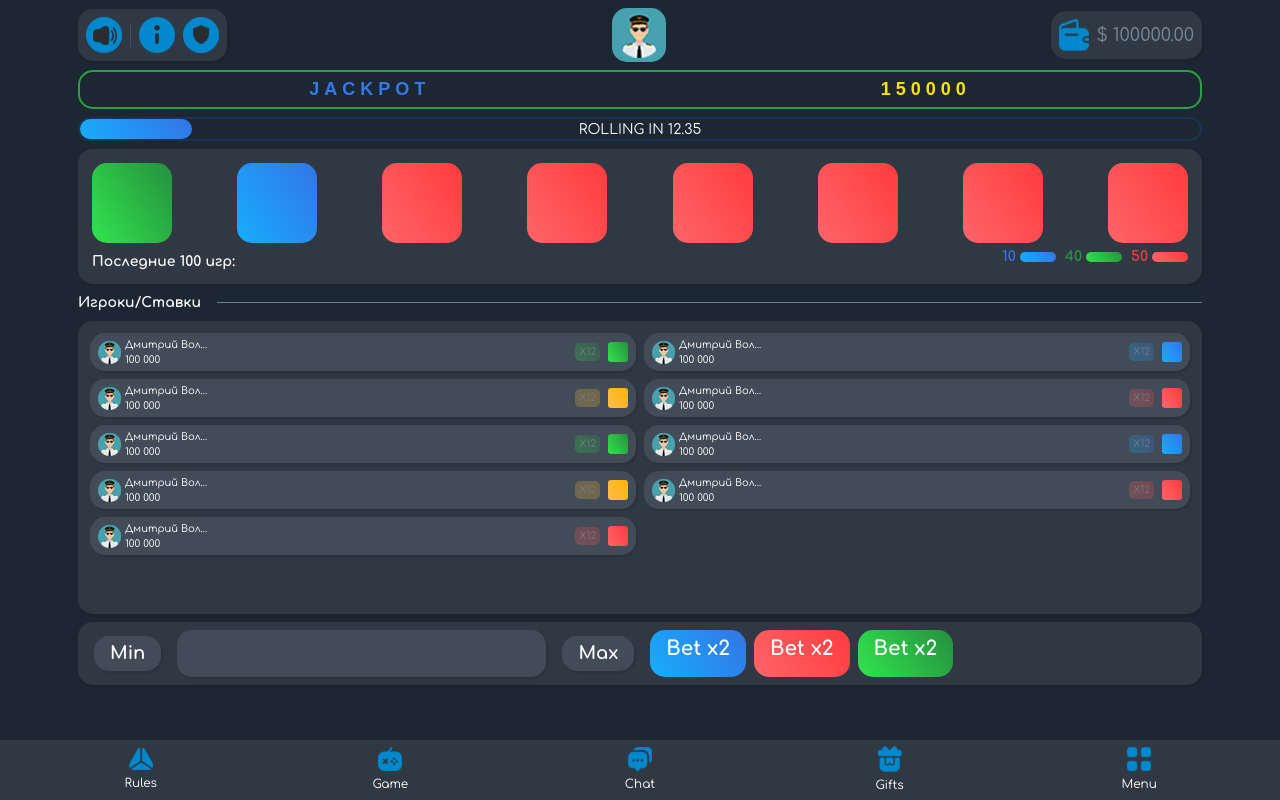
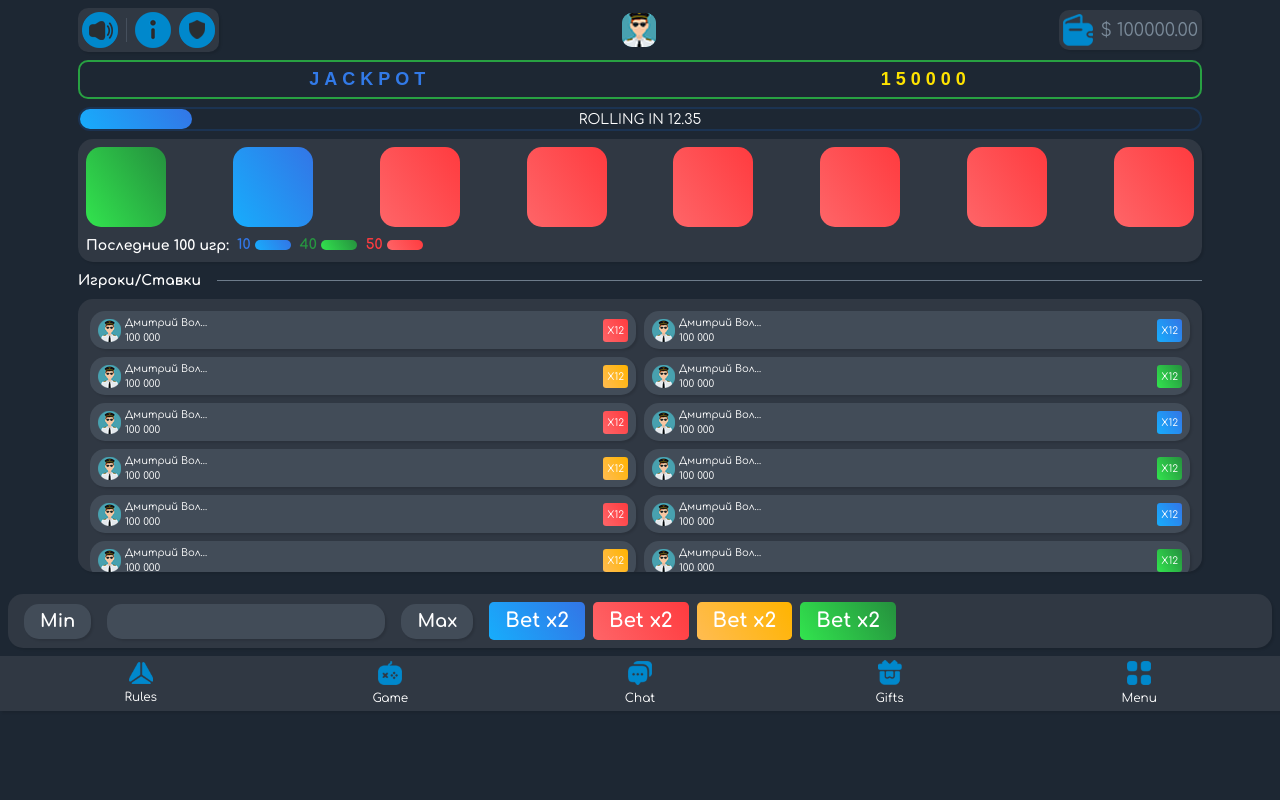
Before and after one commit to weasel-v-dev/tonroll.loc, a PHP site: page / in a window 1280 px wide. Run offline with PHP 8.4, Linux system fonts and the light colour scheme.

Commit message:
new branch

```diff
--- a/assets/css/style.css
+++ b/assets/css/style.css
@@ -40,8 +40,9 @@ body {
 }
 
 .trl-avatar {
-    width: 54px;
-    height: 54px;
+    width: 34px;
+    height: 34px;
+    overflow: hidden;
 }
 
 
@@ -69,10 +70,6 @@ body {
 
 .trl-jack-pot__amount {
     color: #fee300;
-}
-
-.trl-roll {
-    padding: 14px;
 }
 
 .trl-roll__list {
@@ -171,10 +168,7 @@ body {
     width: 23px;
     height: 23px;
 }
-.trl-player-bet__cell  {
-    width: 20px;
-    height: 20px;
-}
+
 .trl-player-bet__name {
     width: 85px;
 }
@@ -188,7 +182,11 @@ input {
 }
 
 .trl-menu {
-    height: 60px;
+    height: 206px;
+}
+
+.rounded-4 {
+    border-radius: 10px;
 }
 
 .trl-menu__item {
@@ -218,18 +216,16 @@ a {
     text-decoration: none;
 }
 
-@media screen and (max-width: 450px) {
+@media screen and (max-width: 400px) {
+
+}
+@media  (max-width: 400px) {
     .trl-players-bets__list .col-6 {
         flex-basis: 100%;
         width: 100%;
     }
-}
-@media  (max-width: 400px) {
     .trl-avatar-header-icon, .trl-avatar {
-        width: 34px;
-    }
-    .trl-avatar {
-        height: 34px;
+        width: 30px;
     }
     .trl-avatar img {
         width: 100%;
--- a/index.php
+++ b/index.php
@@ -13,23 +13,23 @@
     <div class="container g-0">
     <div class="px-2 pt-2">
         <div class="d-flex justify-content-between align-items-center">
-            <div class="d-flex align-items-center trl-bg rounded-5 p-2">
+            <div class="d-flex align-items-center trl-bg rounded-4 p-1">
                 <img src="/assets/img/dynamic.png" class="pe-2 trl-avatar-header-icon" alt="">
                 <div class="trl-separator trl-bg-light"></div>
                 <img src="/assets/img/i.png" class="ps-2 trl-avatar-header-icon" alt="">
                 <img src="/assets/img/armor.png" class="ps-2 trl-avatar-header-icon" alt="">
             </div>
-            <div class="trl-avatar trl-bg-green-blue d-flex justify-content-center align-items-center rounded-5">
+            <div class="trl-avatar trl-bg-green-blue d-flex justify-content-center align-items-center rounded-4">
                 <img src="/assets/img/plug/avatar.png" alt="">
             </div>
 
 
-            <div class="d-flex align-items-center trl-bg rounded-5 p-2">
+            <div class="d-flex align-items-center trl-bg rounded-4 p-1">
                 <img src="/assets/img/wallet.png" class="pe-2 trl-avatar-header-icon" alt="">
                 <div class="trl-color font-18">$ 100000.00</div>
             </div>
         </div>
-        <div class="trl-jack-pot mt-2 rounded-5 p-1 d-flex justify-content-around align-items-center">
+        <div class="trl-jack-pot mt-2 rounded-4 p-1 d-flex justify-content-around align-items-center">
             <div class="trl-jack-pot__name fw-bold">JACKPOT</div>
             <div class="trl-jack-pot__amount fw-bold">150000</div>
         </div>
@@ -39,7 +39,7 @@
             <span style="margin-top: 1px"
                   class="text-uppercase lh-1 font-14 position-absolute start-50 top-50 translate-middle">rolling in 12.35</span>
         </div>
-        <div class="trl-roll trl-bg mt-2 rounded-5">
+        <div class="trl-roll p-2 trl-bg mt-2 rounded-5">
             <div class="trl-roll__list">
                 <div class="trl-roll__el-wrap">
                     <div class="trl-roll__el trl-gr-green rounded-5"></div>
@@ -66,8 +66,8 @@
                     <div class="trl-roll__el trl-gr-red rounded-5"></div>
                 </div>
             </div>
-            <div class="d-flex justify-content-between">
-                <div class="mt-2 me-2 fw-bold font-14" style="margin-bottom: -2px">Последние 100 игр:</div>
+            <div class="d-flex mt-2 ">
+                <div class="me-2 fw-bold font-14" style="margin-bottom: -2px">Последние 100 игр:</div>
                 <div class="d-flex">
                     <div class="trl-roll__el-history-wrap d-flex align-items-center">
                         <div class="trl-color-blue fw-bold font-14 pe-1 lh-1">10</div>
@@ -89,7 +89,7 @@
             <div class="trl-divider  trl-bg-white"></div>
         </div>
         <div class="trl-bg rounded-5 py-2 px-2 d-flex  justify-content-center trl-players-bets__list overflow-auto"
-             style="height: calc(100vh - 507px); min-height: 103px">
+             style="height: calc(100vh - 527px);min-height: 103px">
             <div class="row g-0" style="height: fit-content">
                 <div class="col-6">
                     <div class="trl-player-bet rounded-5 px-2 py-1 d-flex align-items-center trl-bg-light-2 mx-1 my-1">
@@ -100,12 +100,8 @@
                             <div class="trl-player-bet__name">Дмитрий Вол...</div>
                             <div>100 000</div>
                         </div>
-                        <div class="ms-auto me-2">
-                            <div class="trl-gr-green p-1 d-inline-block lh-1 rounded-3 text-uppercase opacity-25">X12
-                            </div>
-                        </div>
-                        <div>
-                            <div class="trl-gr-green trl-player-bet__cell rounded-1"></div>
+                        <div class="ms-auto">
+                            <div class="trl-gr-red trl-player-bet__cell p-1 rounded-1">X12</div>
                         </div>
                     </div>
                 </div>
@@ -118,12 +114,8 @@
                             <div class="trl-player-bet__name">Дмитрий Вол...</div>
                             <div>100 000</div>
                         </div>
-                        <div class="ms-auto me-2">
-                            <div class="trl-gr-blue p-1 d-inline-block lh-1 rounded-3 text-uppercase opacity-25">X12
-                            </div>
-                        </div>
-                        <div>
-                            <div class="trl-gr-blue trl-player-bet__cell rounded-1"></div>
+                        <div class="ms-auto">
+                            <div class="trl-gr-blue trl-player-bet__cell p-1 rounded-1">X12</div>
                         </div>
                     </div>
                 </div>
@@ -136,12 +128,8 @@
                             <div class="trl-player-bet__name">Дмитрий Вол...</div>
                             <div>100 000</div>
                         </div>
-                        <div class="ms-auto me-2">
-                            <div class="trl-gr-yellow p-1 d-inline-block lh-1 rounded-3 text-uppercase opacity-25">X12
-                            </div>
-                        </div>
-                        <div>
-                            <div class="trl-gr-yellow trl-player-bet__cell rounded-1"></div>
+                        <div class="ms-auto">
+                            <div class="trl-gr-yellow trl-player-bet__cell p-1 rounded-1">X12</div>
                         </div>
                     </div>
                 </div>
@@ -154,12 +142,8 @@
                             <div class="trl-player-bet__name">Дмитрий Вол...</div>
                             <div>100 000</div>
                         </div>
-                        <div class="ms-auto me-2">
-                            <div class="trl-gr-red p-1 d-inline-block lh-1 rounded-3 text-uppercase opacity-25">X12
-                            </div>
-                        </div>
-                        <div>
-                            <div class="trl-gr-red trl-player-bet__cell rounded-1"></div>
+                        <div class="ms-auto">
+                            <div class="trl-gr-green trl-player-bet__cell p-1 rounded-1">X12</div>
                         </div>
                     </div>
                 </div>
@@ -172,12 +156,8 @@
                             <div class="trl-player-bet__name">Дмитрий Вол...</div>
                             <div>100 000</div>
                         </div>
-                        <div class="ms-auto me-2">
-                            <div class="trl-gr-green p-1 d-inline-block lh-1 rounded-3 text-uppercase opacity-25">X12
-                            </div>
-                        </div>
-                        <div>
-                            <div class="trl-gr-green trl-player-bet__cell rounded-1"></div>
+                        <div class="ms-auto">
+                            <div class="trl-gr-red trl-player-bet__cell p-1 rounded-1">X12</div>
                         </div>
                     </div>
                 </div>
@@ -190,12 +170,8 @@
                             <div class="trl-player-bet__name">Дмитрий Вол...</div>
                             <div>100 000</div>
                         </div>
-                        <div class="ms-auto me-2">
-                            <div class="trl-gr-blue p-1 d-inline-block lh-1 rounded-3 text-uppercase opacity-25">X12
-                            </div>
-                        </div>
-                        <div>
-                            <div class="trl-gr-blue trl-player-bet__cell rounded-1"></div>
+                        <div class="ms-auto">
+                            <div class="trl-gr-blue trl-player-bet__cell p-1 rounded-1">X12</div>
                         </div>
                     </div>
                 </div>
@@ -208,12 +184,8 @@
                             <div class="trl-player-bet__name">Дмитрий Вол...</div>
                             <div>100 000</div>
                         </div>
-                        <div class="ms-auto me-2">
-                            <div class="trl-gr-yellow p-1 d-inline-block lh-1 rounded-3 text-uppercase opacity-25">X12
-                            </div>
-                        </div>
-                        <div>
-                            <div class="trl-gr-yellow trl-player-bet__cell rounded-1"></div>
+                        <div class="ms-auto">
+                            <div class="trl-gr-yellow trl-player-bet__cell p-1 rounded-1">X12</div>
                         </div>
                     </div>
                 </div>
@@ -226,12 +198,8 @@
                             <div class="trl-player-bet__name">Дмитрий Вол...</div>
                             <div>100 000</div>
                         </div>
-                        <div class="ms-auto me-2">
-                            <div class="trl-gr-red p-1 d-inline-block lh-1 rounded-3 text-uppercase opacity-25">X12
-                            </div>
-                        </div>
-                        <div>
-                            <div class="trl-gr-red trl-player-bet__cell rounded-1"></div>
+                        <div class="ms-auto">
+                            <div class="trl-gr-green trl-player-bet__cell p-1 rounded-1">X12</div>
                         </div>
                     </div>
                 </div>
@@ -244,58 +212,104 @@
                             <div class="trl-player-bet__name">Дмитрий Вол...</div>
                             <div>100 000</div>
                         </div>
-                        <div class="ms-auto me-2">
-                            <div class="trl-gr-red p-1 d-inline-block lh-1 rounded-3 text-uppercase opacity-25">X12
-                            </div>
+                        <div class="ms-auto">
+                            <div class="trl-gr-red trl-player-bet__cell p-1 rounded-1">X12</div>
                         </div>
-                        <div>
-                            <div class="trl-gr-red trl-player-bet__cell rounded-1"></div>
+                    </div>
+                </div>
+                <div class="col-6">
+                    <div class="trl-player-bet rounded-5 px-2 py-1 d-flex align-items-center trl-bg-light-2 mx-1 my-1">
+                        <div class="me-1">
+                            <img src="/assets/img/plug/avatar.png" class="trl-player-bet__avatar" alt="">
+                        </div>
+                        <div class="me-2">
+                            <div class="trl-player-bet__name">Дмитрий Вол...</div>
+                            <div>100 000</div>
+                        </div>
+                        <div class="ms-auto">
+                            <div class="trl-gr-blue trl-player-bet__cell p-1 rounded-1">X12</div>
+                        </div>
+                    </div>
+                </div>
+                <div class="col-6">
+                    <div class="trl-player-bet rounded-5 px-2 py-1 d-flex align-items-center trl-bg-light-2 mx-1 my-1">
+                        <div class="me-1">
+                            <img src="/assets/img/plug/avatar.png" class="trl-player-bet__avatar" alt="">
+                        </div>
+                        <div class="me-2">
+                            <div class="trl-player-bet__name">Дмитрий Вол...</div>
+                            <div>100 000</div>
+                        </div>
+                        <div class="ms-auto">
+                            <div class="trl-gr-yellow trl-player-bet__cell p-1 rounded-1">X12</div>
+                        </div>
+                    </div>
+                </div>
+                <div class="col-6">
+                    <div class="trl-player-bet rounded-5 px-2 py-1 d-flex align-items-center trl-bg-light-2 mx-1 my-1">
+                        <div class="me-1">
+                            <img src="/assets/img/plug/avatar.png" class="trl-player-bet__avatar" alt="">
+                        </div>
+                        <div class="me-2">
+                            <div class="trl-player-bet__name">Дмитрий Вол...</div>
+                            <div>100 000</div>
+                        </div>
+                        <div class="ms-auto">
+                            <div class="trl-gr-green trl-player-bet__cell p-1 rounded-1">X12</div>
                         </div>
                     </div>
                 </div>
             </div>
         </div>
-        <div class="mt-2 trl-bg rounded-5 px-3 py-2 d-md-flex">
+
+        <div class="trl-menu mt-2"></div>
+    </div>
+</div>
+<div class="position-fixed start-0 bottom-0 w-100 trl-menu">
+    <div class="px-2">
+        <div class=" trl-bg rounded-5 px-3  py-2 d-md-flex">
             <div class="d-flex me-md-3 justify-content-center align-items-center">
                 <div>
                     <div class="small-btn rounded-5 py-1 px-3 fw-bold trl-bg-light-2 font-18">Min</div>
                 </div>
                 <div class="mx-3">
-                    <input type="text" class="w-100 rounded-5 text-center font-30 text-uppercase text-white fw-bold trl-bg-light-2">
+                    <input type="text" class="w-100 rounded-5 text-center font-22 text-uppercase text-white fw-bold trl-bg-light-2">
                 </div>
                 <div>
                     <div class="small-btn rounded-5 py-1 px-3 fw-bold trl-bg-light-2 font-18">Max</div>
                 </div>
             </div>
             <div class="d-flex mt-2 mt-md-0 me-md-2">
-                <div class="btn-bet me-2 rounded-5 fw-bold text-center font-20 px-3 py-1 w-50 trl-gr-blue">Bet x2</div>
-                <div class="btn-bet me-2 rounded-5 fw-bold text-center font-20 px-3 py-1 w-50 trl-gr-red">Bet x2</div>
-                <div class="btn-bet rounded-5 fw-bold text-center font-20 px-3 py-1 w-50 trl-gr-green">Bet x2</div>
+                <div class="btn-bet me-2 rounded-3 fw-bold text-center font-20 px-3 py-1 w-50 trl-gr-blue">Bet x2</div>
+                <div class="btn-bet  rounded-3 fw-bold text-center font-20 px-3 py-1 w-50 trl-gr-red">Bet x2</div>
+            </div>
+            <div class="d-flex mt-2 mt-md-0">
+                <div class="btn-bet rounded-3 me-2 fw-bold text-center font-20 px-3 py-1 w-50 trl-gr-yellow">Bet x2</div>
+                <div class="btn-bet rounded-3 fw-bold text-center font-20 px-3 py-1 w-50 trl-gr-green">Bet x2</div>
             </div>
         </div>
-        <div class="trl-menu mt-2"></div>
     </div>
-</div>
-    <div class="trl-menu trl-bg position-fixed start-0 d-flex justify-content-around align-items-center justify-content-between text-center bottom-0 w-100 px-3">
-    <div class="trl-menu__item">
+    <div class=" mt-2 trl-bg  d-flex justify-content-around align-items-center justify-content-between text-center bottom-0 px-3">
+    <div class="trl-menu__item py-1 ">
       <img src="/assets/img/rules.png" alt="">
       <span class="font-12 lh-0 mt-1 d-block">Rules</span>
     </div>
-    <div class="trl-menu__item">
+    <div class="trl-menu__item py-1 ">
       <img src="/assets/img/game.png" alt="">
       <span class="font-12 lh-0 mt-1 d-block">Game</span>
     </div>
-    <div class="trl-menu__item">
+    <div class="trl-menu__item py-1 ">
       <img src="/assets/img/chat.png" alt="">
       <span class="font-12 lh-0 mt-1 d-block">Chat</span>
     </div>
-    <div class="trl-menu__item">
+    <div class="trl-menu__item py-1 ">
       <img src="/assets/img/gifts.png" alt="">
       <span class="font-12 lh-0 mt-1 d-block">Gifts</span>
     </div>
-    <div class="trl-menu__item">
+    <div class="trl-menu__item py-1 ">
       <img src="/assets/img/menu.png" alt="">
       <span class="font-12 lh-0 mt-1 d-block">Menu</span>
+    </div>
     </div>
 </div>
 <script src="/libs/bootstrap.min.js"></script>
```
